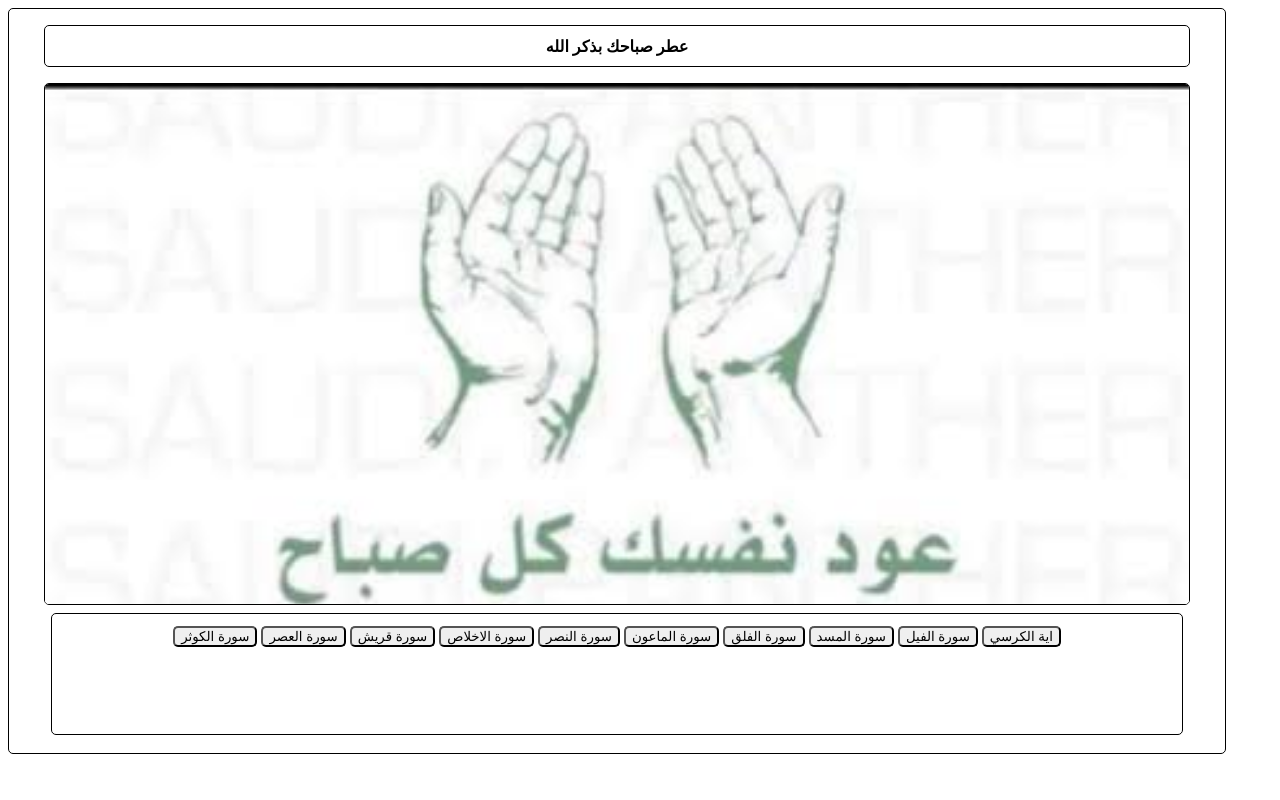
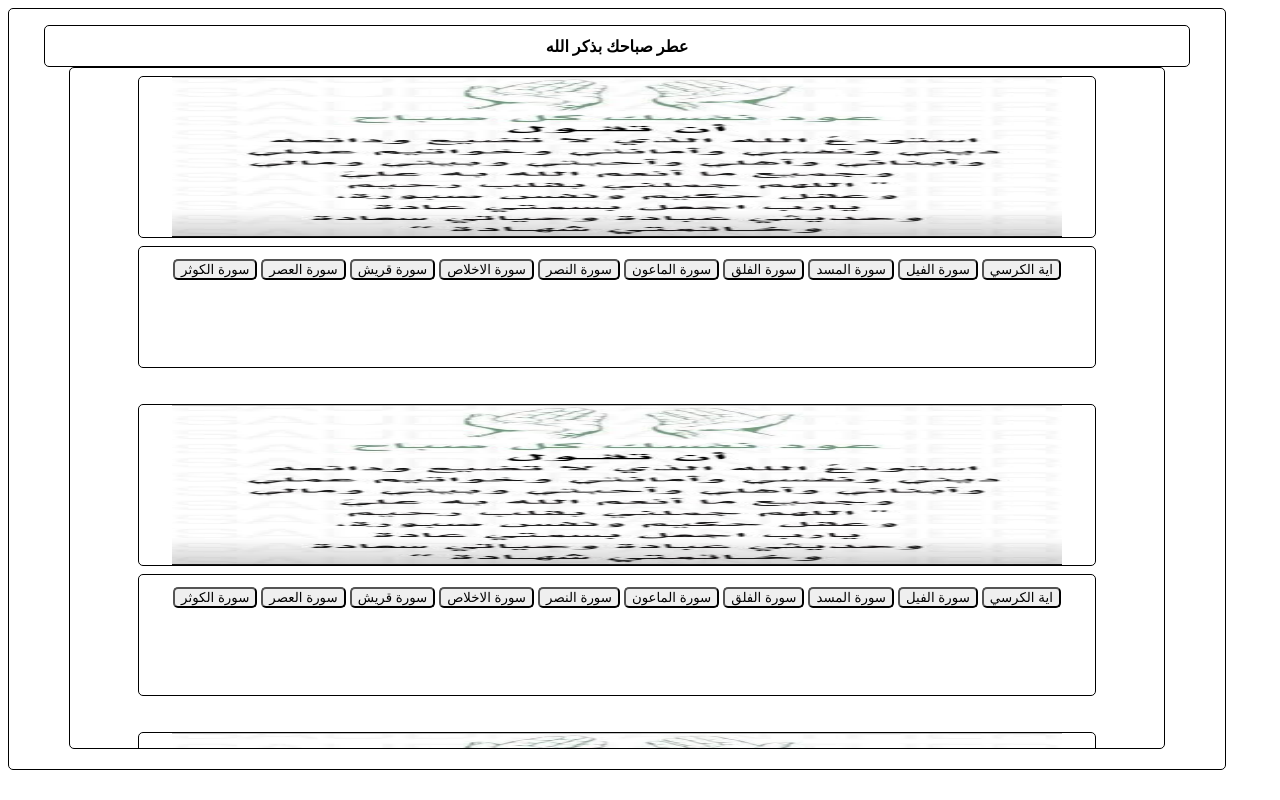
Before and after one commit to hicam-art/sabahiyat, a plain HTML site: page index.html in a window 1280 px wide. Drawn offline with Linux system fonts and the light colour scheme.

Commit message:
Add files via upload

```diff
--- a/index.html
+++ b/index.html
@@ -12,16 +12,13 @@
     <center>
     <div class="container">
 <div class="meni"><h1>عطر صباحك بذكر الله</h1></div>
+
+
+<div class="contain">
 <div class="tot">
+
 <div id="gg" class="g">
-<img  id="back" src="img/back.jpeg" alt="">
-
-</div>
-<div  class="d">
-</div>
-
-</div>
-
+<div class="image"><img class="back" id="back" src="img/back.jpeg" alt=""></div>
 <div class="but">
     <button onclick="a('img/a6.png')">
       سورة الكوثر
@@ -61,7 +58,223 @@
     </button>
 </div>
 
+</div>
+<div  class="d">
+</div>
 
+</div>
+
+
+
+
+<div class="tot">
+<div id="gg" class="g">
+<div class="image"><img class="back" id="back1" src="img/back.jpeg" alt=""></div>
+<div class="but">
+    <button onclick="a1('img/a6.png')">
+      سورة الكوثر
+    </button>
+     <button onclick="a1('img/a1.png')">
+     سورة العصر
+    </button>
+      <button onclick="a1('img/a7.png')">
+     سورة قريش
+    </button>
+    <button onclick="a1('img/a5.png')">
+     سورة الاخلاص
+    </button>
+
+     <button onclick="a1('img/a2.png')">
+      سورة النصر
+    </button>
+
+      <button onclick="a1('img/a8.png')">
+      سورة الماعون
+    </button>
+
+      <button onclick="a1('img/a3.png')">
+      سورة الفلق
+    </button>
+
+      <button onclick="a1('img/a9.png')">
+      سورة المسد
+    </button>
+
+      <button onclick="a1('img/a4.png')">
+      سورة الفيل
+    </button>
+
+      <button onclick="a1('img/koorsi.jpg')">
+      اية الكرسي
+    </button>
+</div>
+
+</div>
+<div  class="d">
+</div>
+
+</div>
+
+
+
+
+
+<div class="tot">
+<div id="gg" class="g">
+<div class="image"><img class="back" id="back2" src="img/back.jpeg" alt=""></div>
+<div class="but">
+    <button onclick="a2('img/a6.png')">
+      سورة الكوثر
+    </button>
+     <button onclick="a2('img/a1.png')">
+     سورة العصر
+    </button>
+      <button onclick="a2('img/a7.png')">
+     سورة قريش
+    </button>
+    <button onclick="a2('img/a5.png')">
+     سورة الاخلاص
+    </button>
+
+     <button onclick="a2('img/a2.png')">
+      سورة النصر
+    </button>
+
+      <button onclick="a2('img/a8.png')">
+      سورة الماعون
+    </button>
+
+      <button onclick="a2('img/a3.png')">
+      سورة الفلق
+    </button>
+
+      <button onclick="a2('img/a9.png')">
+      سورة المسد
+    </button>
+
+      <button onclick="a2('img/a4.png')">
+      سورة الفيل
+    </button>
+
+      <button onclick="a2('img/koorsi.jpg')">
+      اية الكرسي
+    </button>
+</div>
+
+</div>
+<div  class="d">
+</div>
+
+</div>
+
+
+
+
+
+<div class="tot">
+<div id="gg" class="g">
+<div class="image"><img class="back" id="back3" src="img/back.jpeg" alt=""></div>
+<div class="but">
+    <button onclick="a3('img/a6.png')">
+      سورة الكوثر
+    </button>
+     <button onclick="a3('img/a1.png')">
+     سورة العصر
+    </button>
+      <button onclick="a3('img/a7.png')">
+     سورة قريش
+    </button>
+    <button onclick="a3('img/a5.png')">
+     سورة الاخلاص
+    </button>
+
+     <button onclick="a3('img/a2.png')">
+      سورة النصر
+    </button>
+
+      <button onclick="a3('img/a8.png')">
+      سورة الماعون
+    </button>
+
+      <button onclick="a3('img/a3.png')">
+      سورة الفلق
+    </button>
+
+      <button onclick="a3('img/a9.png')">
+      سورة المسد
+    </button>
+
+      <button onclick="a3('img/a4.png')">
+      سورة الفيل
+    </button>
+
+      <button onclick="a3('img/koorsi.jpg')">
+      اية الكرسي
+    </button>
+</div>
+
+</div>
+<div  class="d">
+</div>
+
+</div>
+
+
+
+
+
+<div class="tot">
+<div id="gg" class="g">
+<div class="image"><img class="back" id="back4" src="img/back.jpeg" alt=""></div>
+<div class="but">
+    <button onclick="a4('img/a6.png')">
+      سورة الكوثر
+    </button>
+     <button onclick="a4('img/a1.png')">
+     سورة العصر
+    </button>
+      <button onclick="a4('img/a7.png')">
+     سورة قريش
+    </button>
+    <button onclick="a4('img/a5.png')">
+     سورة الاخلاص
+    </button>
+
+     <button onclick="a4('img/a2.png')">
+      سورة النصر
+    </button>
+
+      <button onclick="a4('img/a8.png')">
+      سورة الماعون
+    </button>
+
+      <button onclick="a4('img/a3.png')">
+      سورة الفلق
+    </button>
+
+      <button onclick="a4('img/a9.png')">
+      سورة المسد
+    </button>
+
+      <button onclick="a4('img/a4.png')">
+      سورة الفيل
+    </button>
+
+      <button onclick="a4('img/koorsi.jpg')">
+      اية الكرسي
+    </button>
+</div>
+
+</div>
+<div  class="d">
+</div>
+
+</div>
+
+
+
+
+</div>
 
 </div></center>
 
--- a/scripte.js
+++ b/scripte.js
@@ -1,5 +1,25 @@
 function a(img){
 let amm=document.querySelector('#back');
-amm.setAttribute('src',img)
+amm.setAttribute('src',img);
+}
 
+function a1(img){
+let amm=document.querySelector('#back1');
+amm.setAttribute('src',img);
 }
+
+function a2(img){
+let amm=document.querySelector('#back2');
+amm.setAttribute('src',img);
+}
+
+
+function a3(img){
+let amm=document.querySelector('#back3');
+amm.setAttribute('src',img);
+}
+
+function a4(img){
+let amm=document.querySelector('#back4');
+amm.setAttribute('src',img);
+}
--- a/style.css
+++ b/style.css
@@ -1,12 +1,25 @@
 .container{
     width: 95%;
-    height: 93vh;
+    height: 95vh;
     border:1px solid;
     border-radius: 5px;
     padding: 0;
     margin: 0;
-    position: absolute;
     position: fixed;
+
+}
+
+.contain{
+
+    width: 90%;
+    height: 85vh;
+    border:1px solid;
+    border-radius: 5px;
+    padding: 0;
+    margin: 0;
+
+
+    overflow: scroll;
 }
 .meni{
     text-align: center;
@@ -21,12 +34,16 @@
 padding: 0%;
 margin: 0;
     width: 94%;
-    height:65vh;
-border: 1px solid;
-border-radius: 5px;
-margin-top: 2vh;
-overflow: scroll;
+    height:40vh;
+
  transition: 0.3s;
+}
+.image{
+    width: 93%;
+    height: 20vh;
+    border:  solid 1px;
+    border-radius: 5px;
+    margin-top: 1vh;
 }
 
 button{
@@ -35,12 +52,11 @@ button{
     border-radius: 5px;
 
 }
-#back{
-    width: 100%;
+.back{
+    width: inherit;
+    height: inherit;
+}
 
-
-
-}
 .but{
 
     width: 93%;
```
Also changed, not shown: img/a9.png (added).
